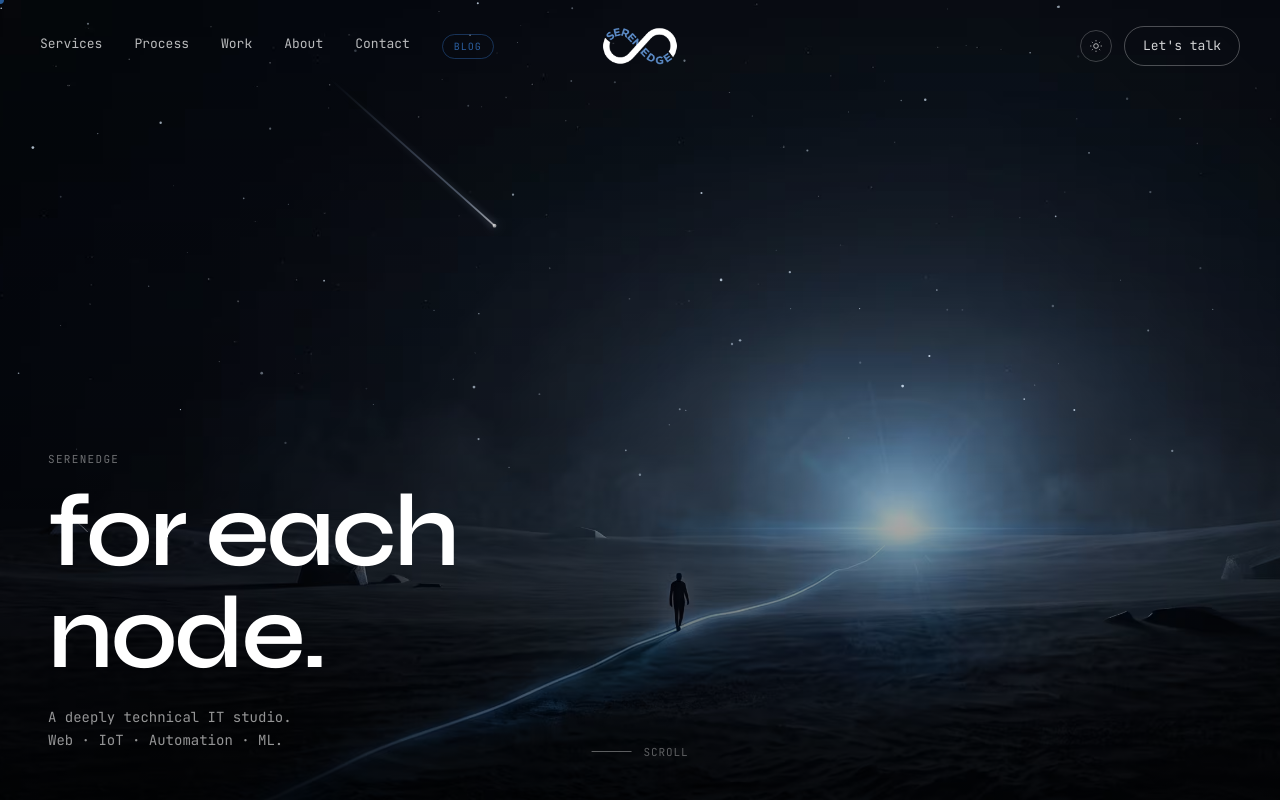
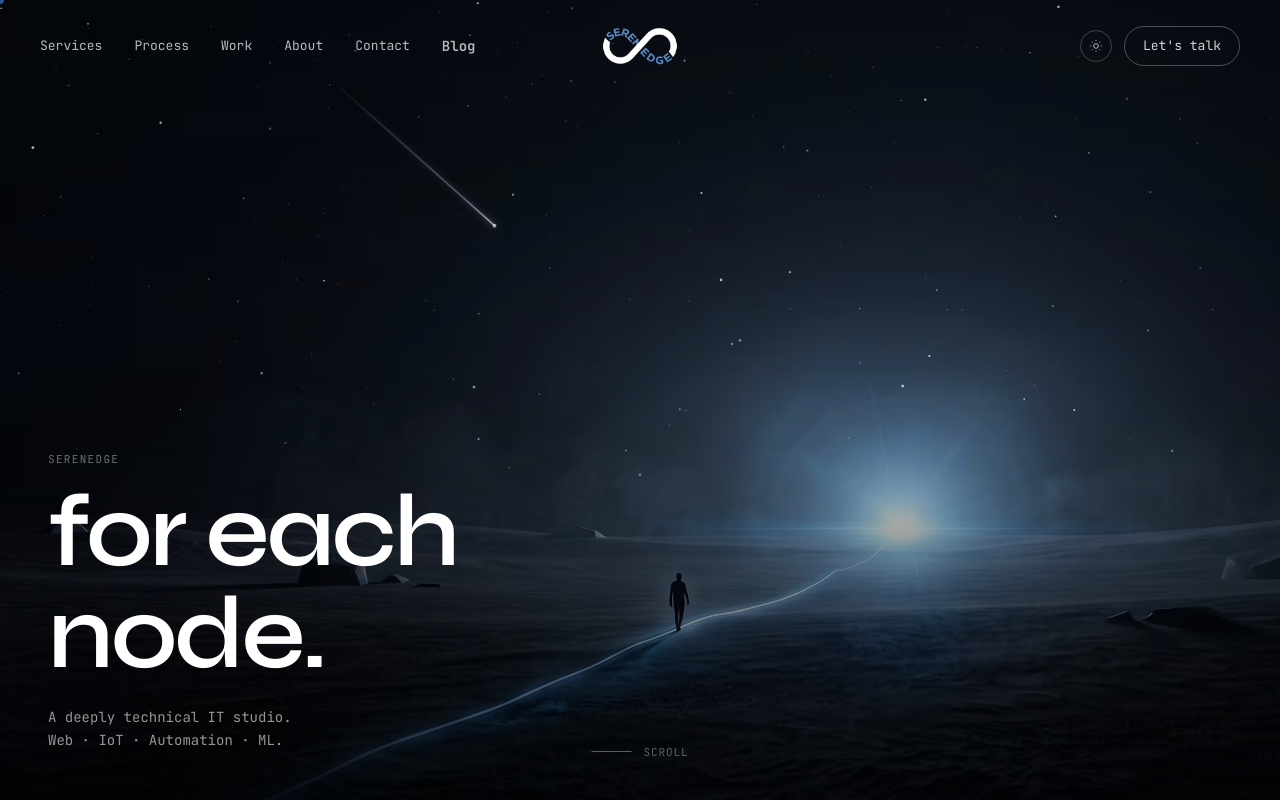
Before and after one commit to SerenEdge/SerenEdge-MainWeb, a Next.js app: page / in a window 1280 px wide. Shown: the top 800 px of the page. Built offline with nearby package versions, Linux system fonts and the light colour scheme.

Commit message:
fix: blog nav item — bold + slightly larger, no chip style

```diff
--- a/src/app/globals.css
+++ b/src/app/globals.css
@@ -135,27 +135,10 @@ main { position: relative; z-index: 1; }
 .nav.at-top .btn:hover           { color: #fff; border-color: rgba(255,255,255,0.55); background: rgba(255,255,255,0.1); }
 .nav.at-top .btn-menu            { color: rgba(255,255,255,0.82); border-color: rgba(255,255,255,0.28); }
 
-/* Blog nav chip — stands out from other links */
+/* Blog nav link — same style as others but bold and slightly larger */
 .nav-links .nav-link-blog {
-  font-family: var(--font-mono), monospace;
-  font-size: 10px !important;
-  letter-spacing: 0.1em;
-  text-transform: uppercase;
-  color: var(--accent) !important;
-  border: 1px solid color-mix(in oklab, var(--accent) 35%, transparent);
-  border-radius: 100px;
-  padding: 4px 11px;
-  transition: background .2s, border-color .2s, color .2s;
-}
-.nav-links .nav-link-blog:hover {
-  background: color-mix(in oklab, var(--accent) 10%, transparent);
-  border-color: var(--accent);
-  color: var(--accent) !important;
-}
-/* Keep blog chip visible on hero at-top */
-.nav.at-top .nav-links .nav-link-blog {
-  color: var(--accent) !important;
-  border-color: color-mix(in oklab, var(--accent) 50%, transparent);
+  font-weight: 600;
+  font-size: 14px;
 }
 
 /* Ghost links — disabled on /blog pages */
```
